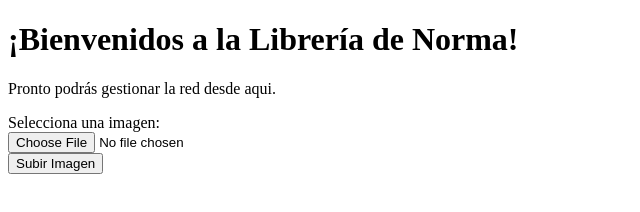
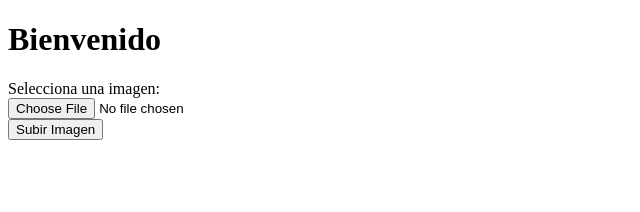
Before and after one commit to Consze/AppGestionWPF, a plain HTML site: page WebHost/wwwroot/index.html in a window 1280 px wide. Shown: the whole page, without its empty margins (0-640 px from the left). Drawn offline with Linux system fonts and the light colour scheme.

Commit message:
Correciones menores.

```diff
--- a/WebHost/wwwroot/index.html
+++ b/WebHost/wwwroot/index.html
@@ -5,8 +5,7 @@
     <script src="/js/site.js" defer></script>
 </head>
 <body>
-    <h1>¡Bienvenidos a la Librería de Norma!</h1>
-    <p>Pronto podrás gestionar la red desde aqui.</p>
+    <h1>Bienvenido</h1>
 
     <form id="formularioSubirImagen">
         <label for="inputImagen">Selecciona una imagen:</label>
--- a/WebHost/wwwroot/js/site.js
+++ b/WebHost/wwwroot/js/site.js
@@ -1,8 +1,3 @@
-/**const boton = document.getElementById('Boton1');
-
-boton.addEventListener('click', () => {
-    alert('Botón presionado!');
-});*/
 
 const formulario = document.getElementById('formularioSubirImagen');
 
```
